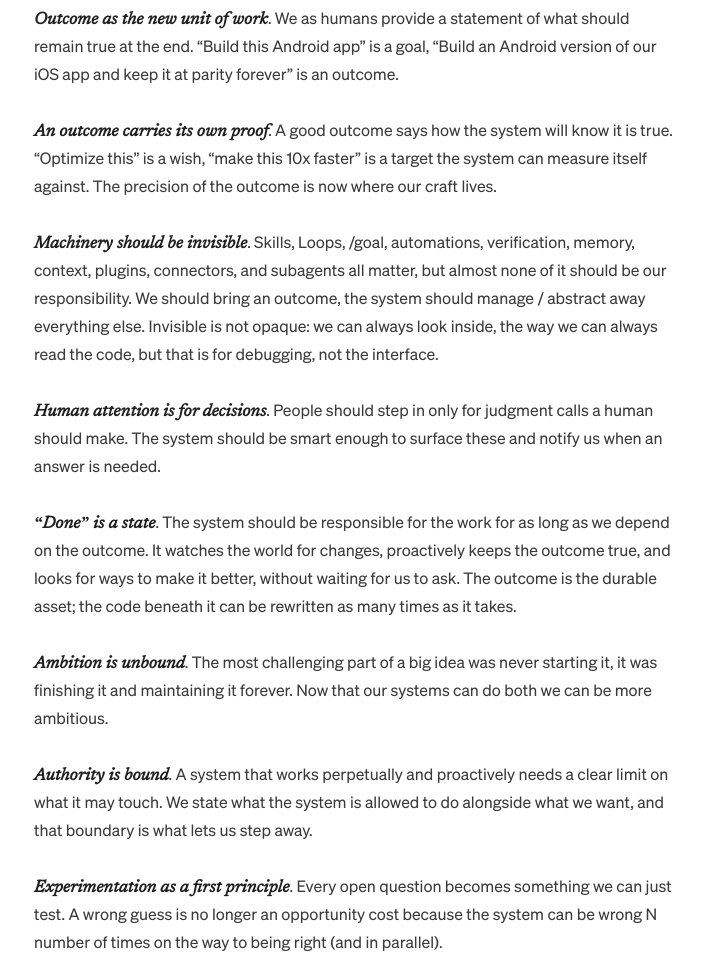
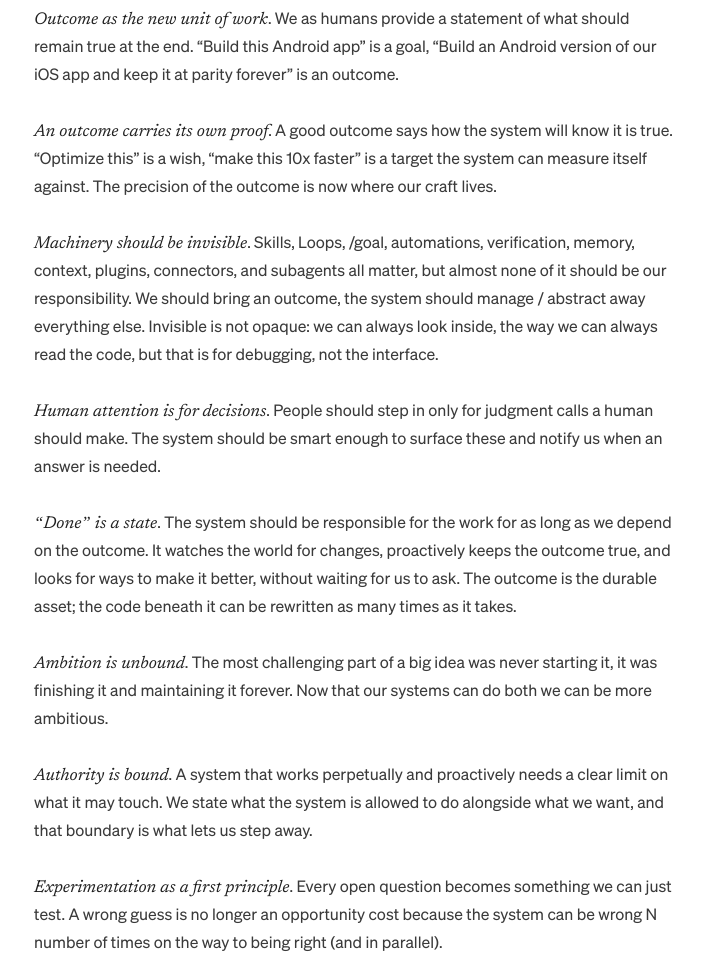
Before and after one commit to dabit3/outcome-engineering, a plain HTML site: page index.html in a window 1280 px wide. Shown: the part 180-1139 px from the top of the page, without its empty margins (286-989 px from the left). Drawn offline with Linux system fonts and the light colour scheme.

Commit message:
Revert principle lead-ins to italic (#6)
Co-authored-by: Devin AI <158243242+devin-ai-integration[bot]@users.noreply.github.com>

```diff
--- a/index.html
+++ b/index.html
@@ -24,14 +24,14 @@
 <article basics-prose data-animation-controller="true">
 <div basics-prose>
 <h1 basics-heading level="1" data-animate basics-text>Principles of Outcome Engineering</h1>
-<p style="--stagger:1" data-animate basics-text><em><strong>Outcome as the new unit of work</strong></em>. We as humans provide a statement of what should remain true at the end. “Build this Android app” is a goal, “Build an Android version of our iOS app and keep it at parity forever” is an outcome.</p>
-<p style="--stagger:2" data-animate basics-text><em><strong>An outcome carries its own proof</strong></em>. A good outcome says how the system will know it is true. “Optimize this” is a wish, “make this 10x faster” is a target the system can measure itself against. The precision of the outcome is now where our craft lives.</p>
-<p style="--stagger:3" data-animate basics-text><em><strong>Machinery should be invisible</strong></em>. Skills, Loops, /goal, automations, verification, memory, context, plugins, connectors, and subagents all matter, but almost none of it should be our responsibility. We should bring an outcome, the system should manage / abstract away everything else. Invisible is not opaque: we can always look inside, the way we can always read the code, but that is for debugging, not the interface.</p>
-<p style="--stagger:4" data-animate basics-text><em><strong>Human attention is for decisions</strong></em>. People should step in only for judgment calls a human should make. The system should be smart enough to surface these and notify us when an answer is needed.</p>
-<p style="--stagger:5" data-animate basics-text><em><strong>“Done” is a state</strong></em>. The system should be responsible for the work for as long as we depend on the outcome. It watches the world for changes, proactively keeps the outcome true, and looks for ways to make it better, without waiting for us to ask. The outcome is the durable asset; the code beneath it can be rewritten as many times as it takes.</p>
-<p style="--stagger:6" data-animate basics-text><em><strong>Ambition is unbound</strong></em>. The most challenging part of a big idea was never starting it, it was finishing it and maintaining it forever. Now that our systems can do both we can be more ambitious.</p>
-<p style="--stagger:7" data-animate basics-text><em><strong>Authority is bound</strong></em>. A system that works perpetually and proactively needs a clear limit on what it may touch. We state what the system is allowed to do alongside what we want, and that boundary is what lets us step away.</p>
-<p style="--stagger:8" data-animate basics-text><em><strong>Experimentation as a first principle</strong></em>. Every open question becomes something we can just test. A wrong guess is no longer an opportunity cost because the system can be wrong N number of times on the way to being right (and in parallel).</p>
+<p style="--stagger:1" data-animate basics-text><em>Outcome as the new unit of work</em>. We as humans provide a statement of what should remain true at the end. “Build this Android app” is a goal, “Build an Android version of our iOS app and keep it at parity forever” is an outcome.</p>
+<p style="--stagger:2" data-animate basics-text><em>An outcome carries its own proof</em>. A good outcome says how the system will know it is true. “Optimize this” is a wish, “make this 10x faster” is a target the system can measure itself against. The precision of the outcome is now where our craft lives.</p>
+<p style="--stagger:3" data-animate basics-text><em>Machinery should be invisible</em>. Skills, Loops, /goal, automations, verification, memory, context, plugins, connectors, and subagents all matter, but almost none of it should be our responsibility. We should bring an outcome, the system should manage / abstract away everything else. Invisible is not opaque: we can always look inside, the way we can always read the code, but that is for debugging, not the interface.</p>
+<p style="--stagger:4" data-animate basics-text><em>Human attention is for decisions</em>. People should step in only for judgment calls a human should make. The system should be smart enough to surface these and notify us when an answer is needed.</p>
+<p style="--stagger:5" data-animate basics-text><em>“Done” is a state</em>. The system should be responsible for the work for as long as we depend on the outcome. It watches the world for changes, proactively keeps the outcome true, and looks for ways to make it better, without waiting for us to ask. The outcome is the durable asset; the code beneath it can be rewritten as many times as it takes.</p>
+<p style="--stagger:6" data-animate basics-text><em>Ambition is unbound</em>. The most challenging part of a big idea was never starting it, it was finishing it and maintaining it forever. Now that our systems can do both we can be more ambitious.</p>
+<p style="--stagger:7" data-animate basics-text><em>Authority is bound</em>. A system that works perpetually and proactively needs a clear limit on what it may touch. We state what the system is allowed to do alongside what we want, and that boundary is what lets us step away.</p>
+<p style="--stagger:8" data-animate basics-text><em>Experimentation as a first principle</em>. Every open question becomes something we can just test. A wrong guess is no longer an opportunity cost because the system can be wrong N number of times on the way to being right (and in parallel).</p>
 </div>
 <span style="--basics-y:4" aria-hidden="true" basics-spacer></span>
 <div basics-prose data-animate style="--stagger:9">
```
Also changed, not shown: 1 other file.
